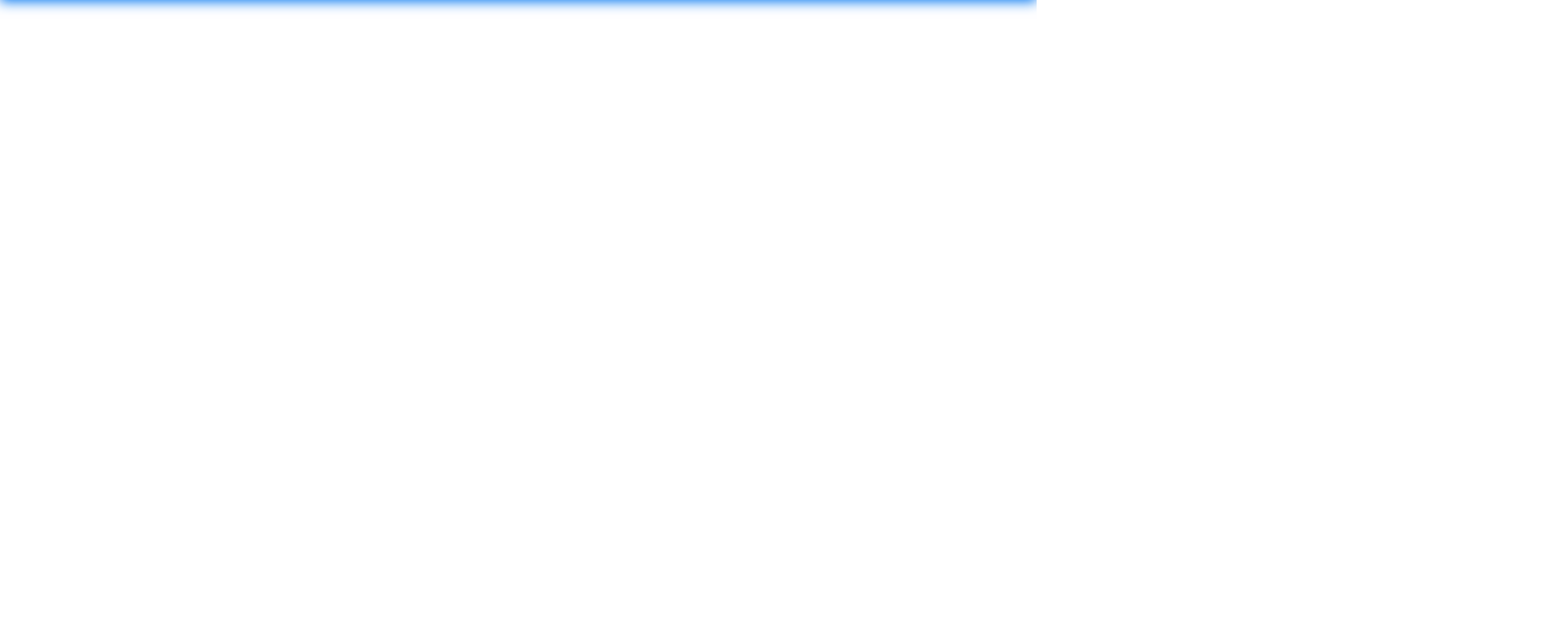
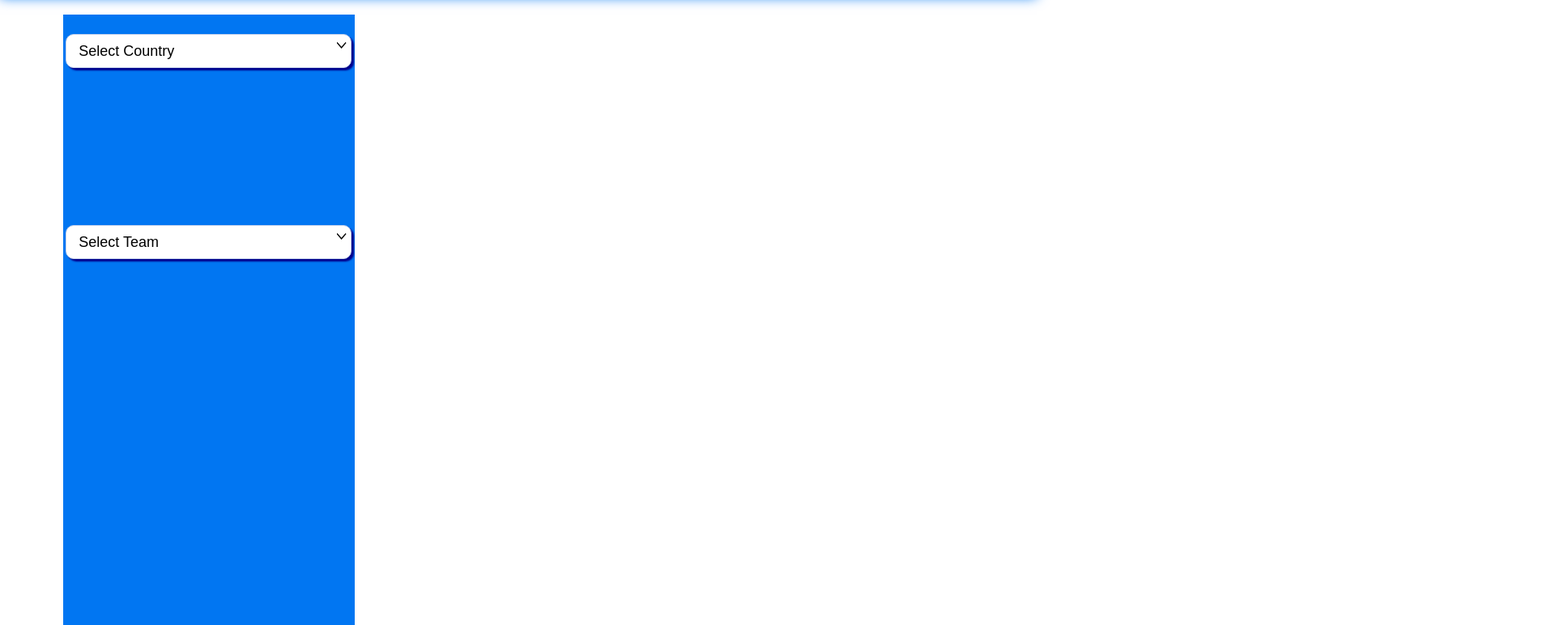
Before and after one commit to Moe1362/soccer-info, a plain HTML site: page index.html in a window 1280 px wide. Shown: the part 165-937 px from the top of the page at 81% size, 1920 px wide, since content can reach past the window. Before the commit the page ends 800 px from the top, so only its background shows below. Drawn offline with Linux system fonts and the light colour scheme.

Commit message:
starting working on sidebar with drop down menus

```diff
--- a/assets/css/styale.css
+++ b/assets/css/styale.css
@@ -1,9 +1,9 @@
 :root {
-  --main-color: #021E73;
-  --main-two: #0176F2;
+  --main-color: #021e73;
+  --main-two: #0176f2;
   --body-main: white;
   --body-two: #800000;
-  --submit-btn-color: #FFD45A;
+  --submit-btn-color: #ffd45a;
 }
 
 body {
@@ -15,7 +15,7 @@ body {
 }
 
 header {
-  padding: 10px 0% 10px 0;
+  padding: 7px 0% 7px 0;
   display: flex;
   flex-direction: row;
   flex-wrap: wrap;
@@ -28,11 +28,118 @@ header {
 .title {
   color: white;
   margin: 0px;
-  font-size: 4vw;
-
+  font-size: 3.5vw;
 }
 
 #soccer-ball {
   width: 85px;
   padding: 10px;
 }
+
+.layout {
+  width: 1920px;
+  height: 1080px;
+
+  display: grid;
+  grid:
+    "sidebar body" 0.95fr
+    / 360px 0.9fr;
+  gap: 8px;
+
+  justify-content: center;
+  align-content: center;
+
+  color: white;
+}
+
+.sidebar {
+  grid-area: sidebar;
+  background-color: var(--main-two);
+  font-size: 35px;
+  text-align: center;
+}
+/* .body {
+  grid-area: body;
+  background-color: var(--submit-btn-color);
+  font-size: 55px;
+  padding-left: 25px; */
+
+/* } */
+
+
+.dropdown-country {
+	position: relative;
+  margin-top: 10px;
+}
+
+.dropdown-country select {
+	appearance: none;
+	width: 98%;
+	font-size: 18px;
+	padding: 10px 15px 10px 15px;
+	background-color: #FFFFFF;
+	border: 1px solid #C4D1EB;
+	border-radius: 10px;
+	color: #000000;
+	cursor: pointer;
+	outline: none;
+	box-shadow: 3px 3px 2px 0px darkblue;
+}
+
+.dropdown-country select:focus {
+	background: #F2F2F2;
+	border: 1px solid #5A7EC7;
+	border-radius: 5px;
+}
+
+.dropdown-country::after {
+	content: "";
+	position: absolute;
+	pointer-events: none;
+	top: 50%;
+	right: 10px;
+	transform: translate(0, -50%);
+	width: 12px;
+	height: 12px;
+	background-color: #000000;
+	clip-path: polygon(8% 17%, 0% 25%, 50% 84%, 100% 25%, 92% 17%, 50% 65%);
+}
+
+
+.dropdown-teams {
+	position: relative;
+  margin-top: 50%;
+}
+
+.dropdown-teams select {
+	appearance: none;
+	width: 98%;
+	font-size: 18px;
+	padding: 10px 15px 10px 15px;
+	background-color: #FFFFFF;
+	border: 1px solid #C4D1EB;
+	border-radius: 10px;
+	color: #000000;
+	cursor: pointer;
+	outline: none;
+	box-shadow: 3px 3px 2px 0px darkblue;
+}
+
+.dropdown-teams select:focus {
+	background: #F2F2F2;
+	border: 1px solid #5A7EC7;
+	border-radius: 5px;
+}
+
+.dropdown-teams::after {
+	content: "";
+	position: absolute;
+	pointer-events: none;
+	top: 50%;
+	right: 10px;
+	transform: translate(0, -50%);
+	width: 12px;
+	height: 12px;
+	background-color: #000000;
+	clip-path: polygon(8% 17%, 0% 25%, 50% 84%, 100% 25%, 92% 17%, 50% 65%);
+}
--- a/index.html
+++ b/index.html
@@ -15,5 +15,32 @@
             <img id="soccer-ball" src="./assets/images/clipart15486.png" alt="vector image of a soccer ball">
         </figure>
     </header>
+
+    <section class="layout">
+        <div class="sidebar">
+            <div class="dropdown-country">
+                <select>
+                    <option>Select Country</option>
+                    <option>France</option>
+                    <option>Germany</option>
+                    <option>Italy</option>
+                    <option>Spain</option>
+                    <option>United Kingdom</option>
+                </select>
+                <div class="select-arrow"></div>
+            </div>
+
+            <div class="dropdown-teams">
+                <select>
+                    <option>Select Team</option>
+                    <option>Team 1</option>
+                    <option>Team 2</option>
+                    <option>Team 3</option>
+                </select>
+                <div class="select-arrow"></div>
+
+            </div>
+        <!-- <div class="body">Body Info</div> -->
+      </section>
 </body>
 </html>
```
